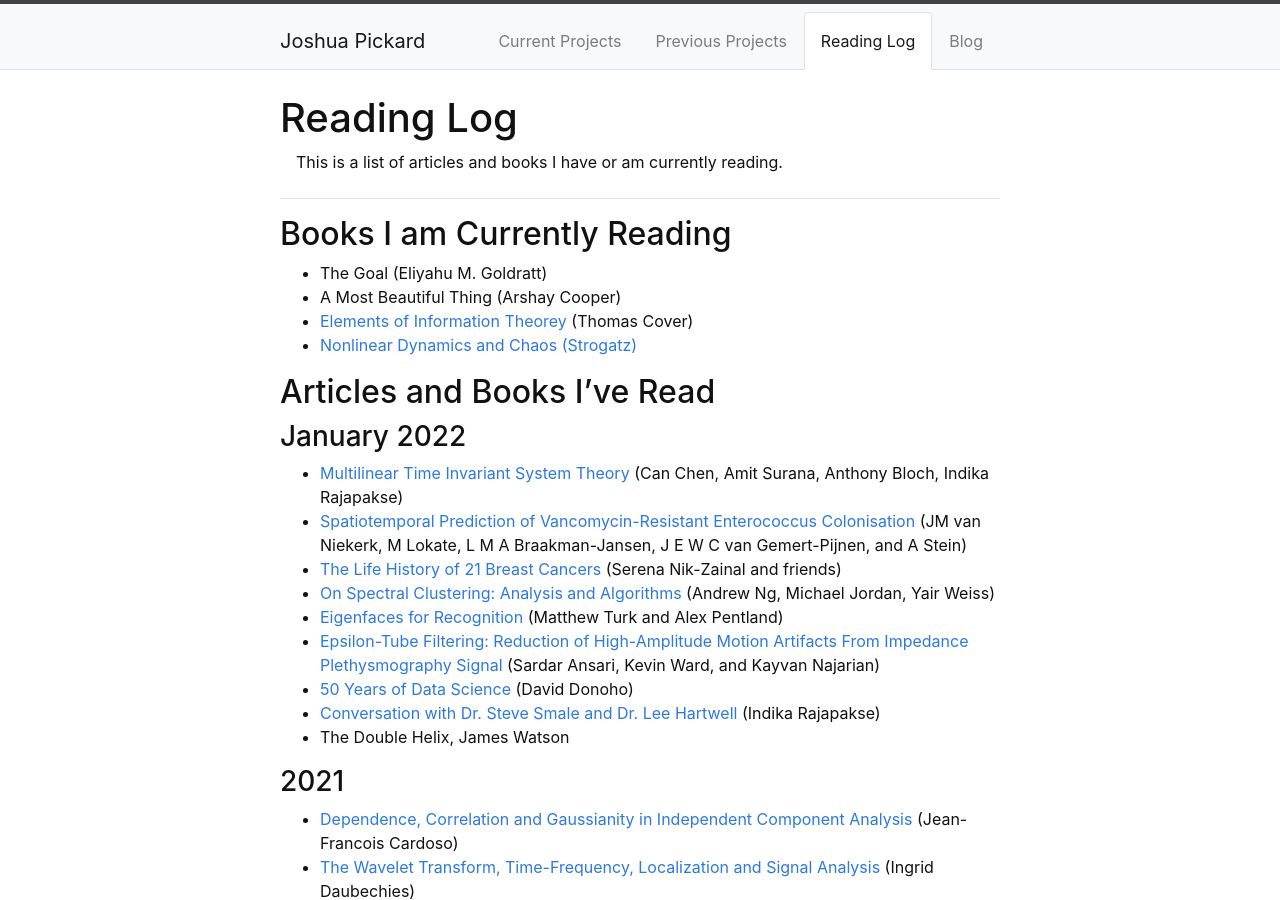
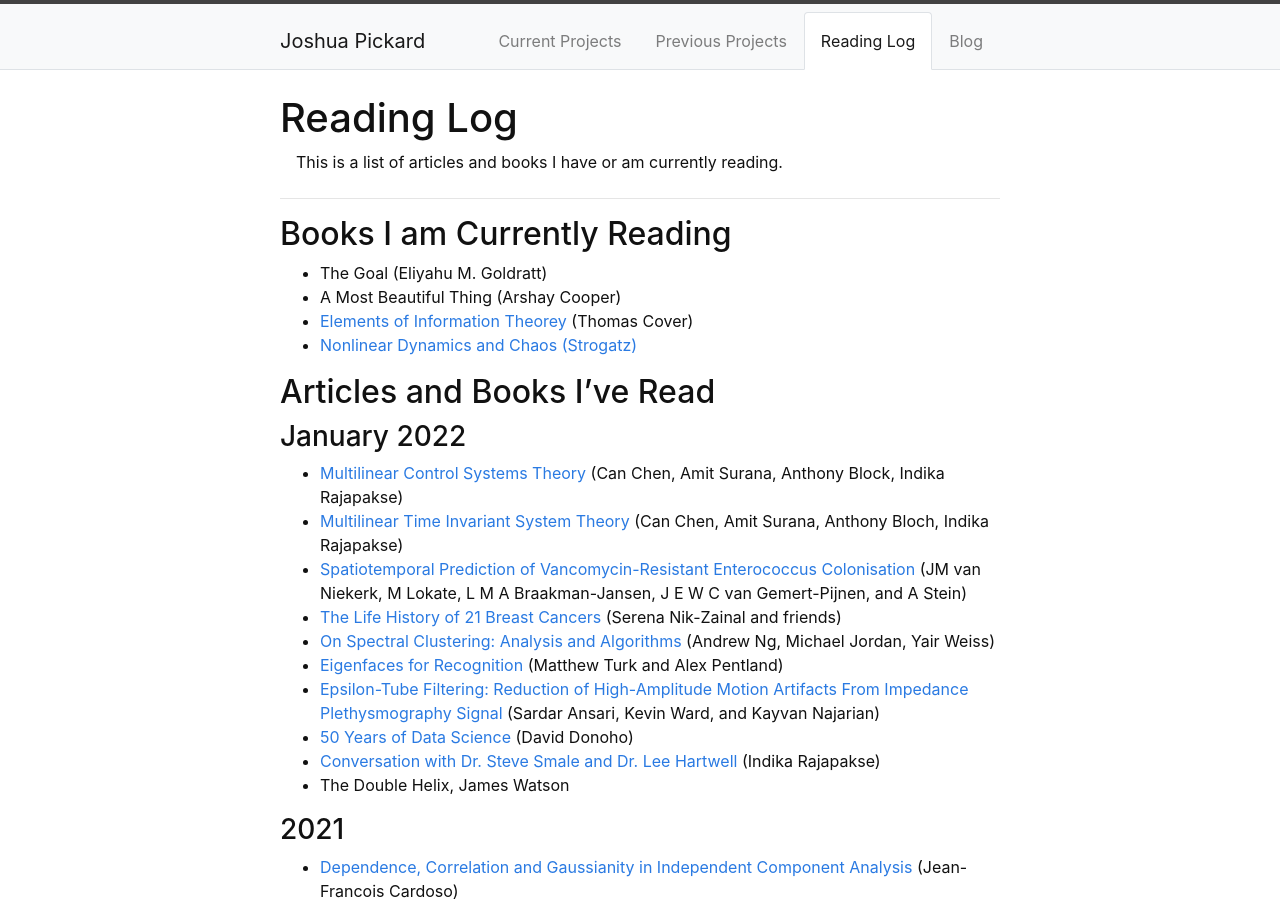
Before and after one commit to Jpickard1/jpickard1.github.io, a Jekyll site: the page built from content/3-Reading_Log.md, in a window 1280 px wide and 900 px high. Built offline with Jekyll 4.4.1, drawn with Linux system fonts in a browser that asks for light colours; some of the changed text lies outside the part shown.

Commit message:
Update 3-Reading_Log.md

```diff
--- a/content/3-Reading_Log.md
+++ b/content/3-Reading_Log.md
@@ -14,6 +14,7 @@ description: >
 ## Articles and Books I've Read
 
 ### January 2022
+- [Multilinear Control Systems Theory](https://drive.google.com/file/d/1F0ZGoVWeKSWemXvSp6ilTwLS8N7j6n71/view) (Can Chen, Amit Surana, Anthony Block, Indika Rajapakse)
 - [Multilinear Time Invariant System Theory](https://drive.google.com/file/d/1LATMTiwkxjBT3_oI5PODA5FnmE2gtkyE/view) (Can Chen, Amit Surana, Anthony Bloch, Indika Rajapakse)
 - [Spatiotemporal Prediction of Vancomycin-Resistant Enterococcus Colonisation](https://pubmed.ncbi.nlm.nih.gov/35057734/) (JM van Niekerk, M Lokate, L M A Braakman-Jansen, J E W C van Gemert-Pijnen, and A Stein)
 - [The Life History of 21 Breast Cancers](https://pubmed.ncbi.nlm.nih.gov/22608083/) (Serena Nik-Zainal and friends)
```
Also changed, not shown: other parts of content/3-Reading_Log.md (+0 -1 lines).
